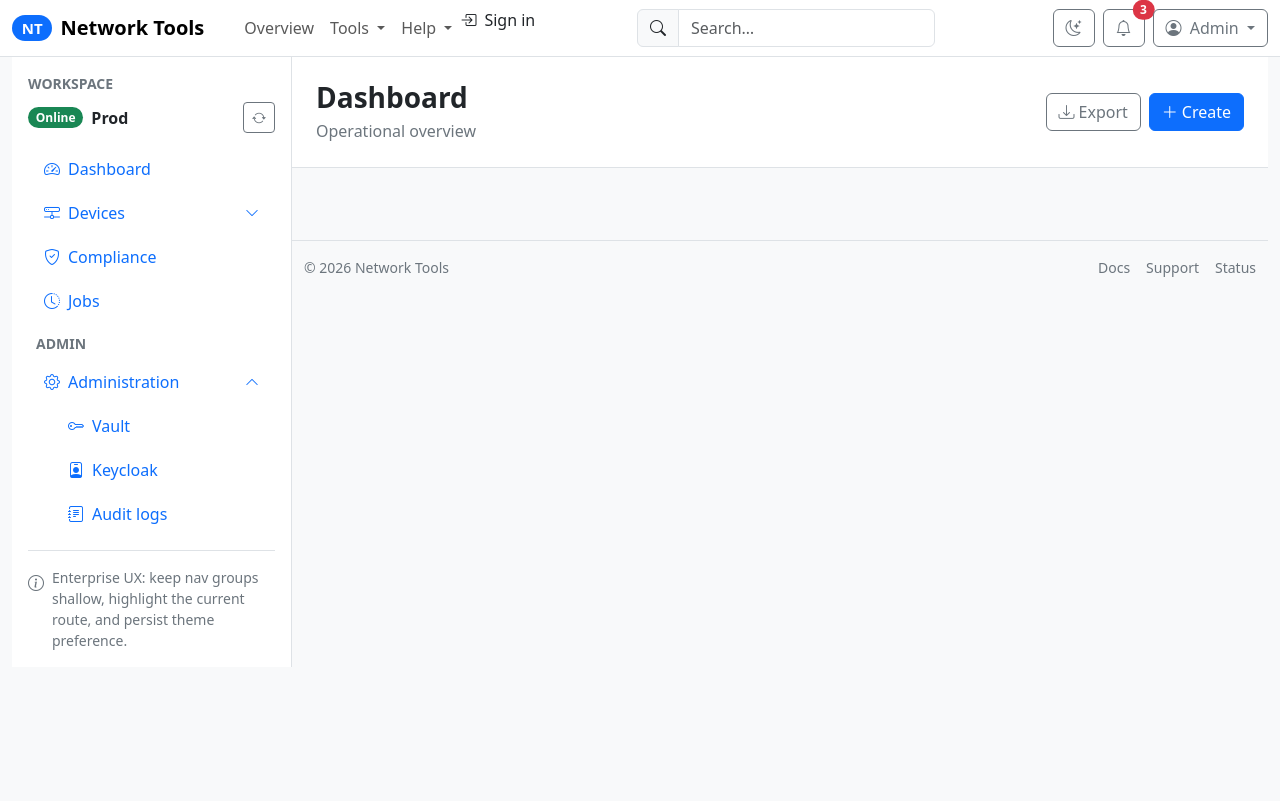
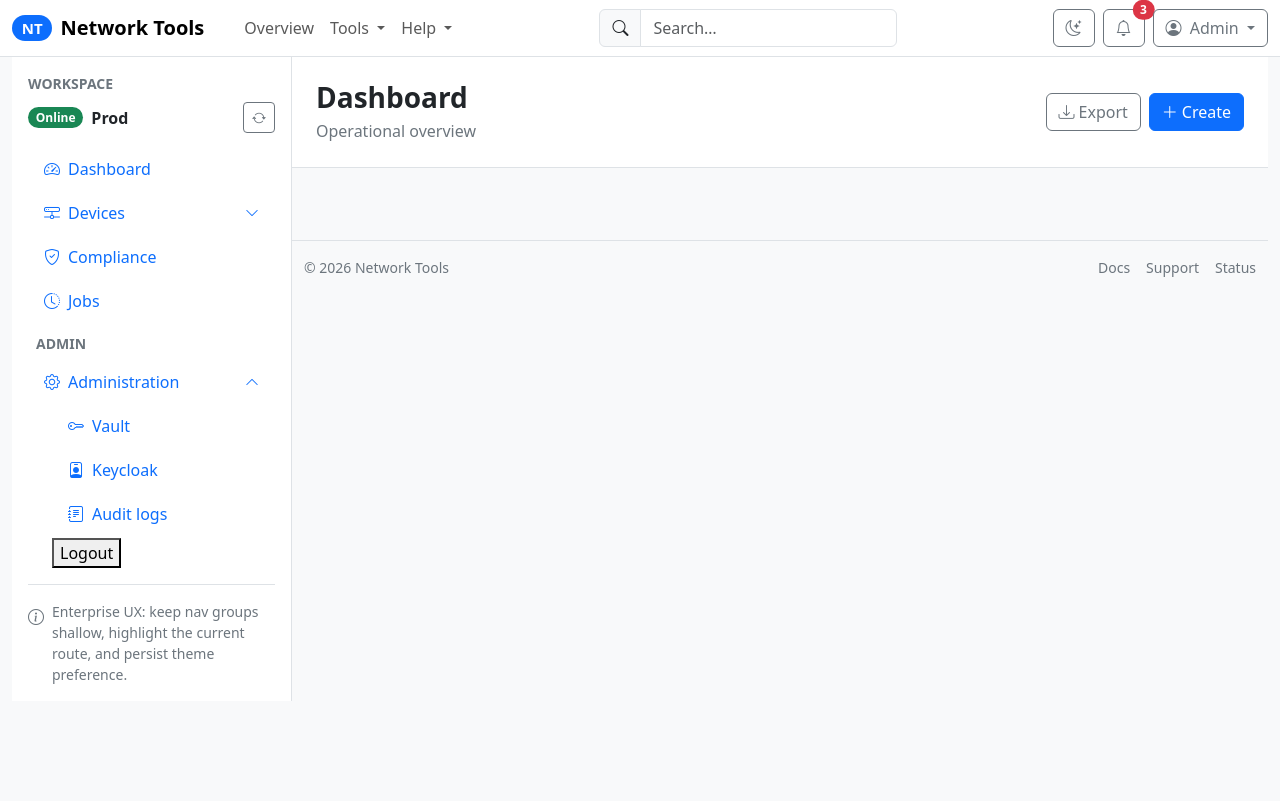
Before and after one commit to robertkuhn4512/NETWORK_TOOLS, a Symfony app: template frontend/templates/base.html.twig in a window 1280 px wide, after a click on "Administration". Run offline with Twig, Linux system fonts and the light colour scheme; the template is opened without the code that fills it, so the values that code supplies are empty; style sheets or scripts are compiled from the project's sources; some libraries are stand-ins or nearby versions.

Commit message:
symfony and keycloak works - Left off at fixing the logout endpoint

```diff
--- a/frontend/config/bootstrap.php
+++ b/frontend/config/bootstrap.php
@@ -14,7 +14,7 @@ $dotenv->usePutenv(true);
 $vaultEnv = $_SERVER['VAULT_SECRETS_ENV']
     ?? $_ENV['VAULT_SECRETS_ENV']
     ?? getenv('VAULT_SECRETS_ENV')
-    ?? '/run/vault/frontend.env';
+    ?? '/vault/rendered/frontend.env';
 
 if (is_string($vaultEnv) && $vaultEnv !== '' && is_readable($vaultEnv)) {
     $dotenv->overload($vaultEnv);
--- a/frontend/src/Controller/SecurityController.php
+++ b/frontend/src/Controller/SecurityController.php
@@ -30,7 +30,7 @@ final class SecurityController extends AbstractController
         return $this->redirectToRoute('app_home');
     }
 
-    #[Route('/logout', name: 'app_logout', methods: ['GET'])]
+    #[Route('/logout', name: 'app_logout', methods: ['POST'])]
     public function logout(): void
     {
         throw new \LogicException('This route is intercepted by the firewall logout.');
--- a/frontend/templates/layout/_sidebar.html.twig
+++ b/frontend/templates/layout/_sidebar.html.twig
@@ -117,6 +117,10 @@
                                 <i class="bi bi-journal-text me-2"></i>Audit logs
                             </a>
                         </li>
+                        <form method="post" action="{{ path('app_logout') }}">
+                            <input type="hidden" name="_csrf_token" value="{{ csrf_token('logout') }}">
+                            <button type="submit">Logout</button>
+                        </form>
                     </ul>
                 </div>
             </li>
--- a/frontend/templates/layout/_topbar.html.twig
+++ b/frontend/templates/layout/_topbar.html.twig
@@ -51,17 +51,6 @@
                         <li><a class="dropdown-item" href="#"><i class="bi bi-activity me-2"></i>Status</a></li>
                     </ul>
                 </li>
-                <li class="nav-item dropdown">
-                    {% if app.user %}
-                        <a class="dropdown-item text-danger" href="{{ path('app_logout') }}">
-                            <i class="bi bi-box-arrow-right me-2"></i>Sign out
-                        </a>
-                    {% else %}
-                        <a class="dropdown-item" href="{{ path('app_login') }}">
-                            <i class="bi bi-box-arrow-in-right me-2"></i>Sign in
-                        </a>
-                    {% endif %}
-                </li>
             </ul>
 
             <form class="d-none d-lg-flex me-3" role="search" action="#" method="get">
```
Also changed, not shown: docker-compose.prod.yml (+13 -4 lines), 6 other files.
